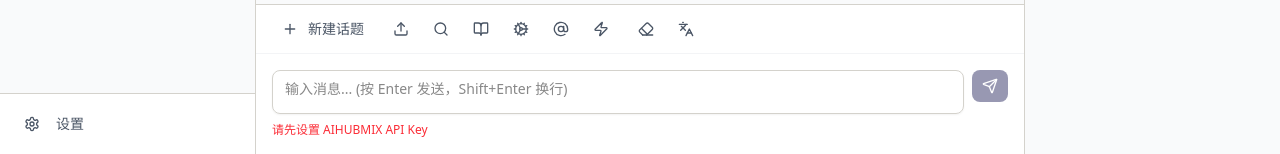
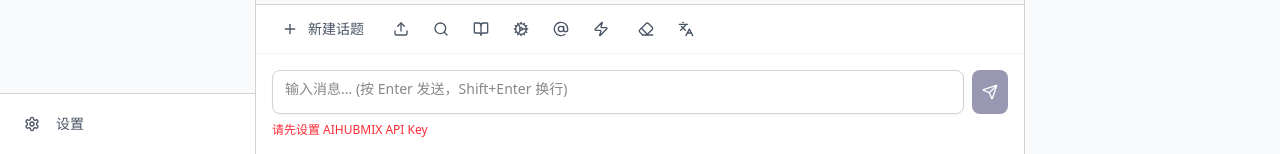
Before and after one commit to luckinautoissac-coder/My_NextJs_App, a Next.js app: page / in a window 1280 px wide. Shown: the part 646-800 px from the top of the page. Built offline with nearby package versions, Linux system fonts and the light colour scheme.

Commit message:
修复输入框多行文本显示问题：添加滚动条和对齐优化

```diff
--- a/src/components/chat/ChatInput.tsx
+++ b/src/components/chat/ChatInput.tsx
@@ -660,7 +660,7 @@ export function ChatInput() {
           </div>
         )}
 
-        <div className="flex gap-2">
+        <div className="flex gap-2 items-end">
           <Textarea
             ref={textareaRef}
             value={input}
@@ -670,14 +670,14 @@ export function ChatInput() {
             }}
             onKeyDown={handleKeyDown}
             placeholder="输入消息... (按 Enter 发送，Shift+Enter 换行)"
-            className="min-h-[44px] max-h-[200px] resize-none"
+            className="min-h-[44px] max-h-[200px] resize-none overflow-y-auto"
             disabled={isLoading}
           />
           <Button
             onClick={handleSubmit}
             disabled={!input.trim() || isLoading || !apiKey.trim() || !currentTopicId}
             size="sm"
-            className="shrink-0"
+            className="shrink-0 h-[44px]"
           >
             {isLoading ? (
               <Loader2 className="h-4 w-4 animate-spin" />
```
